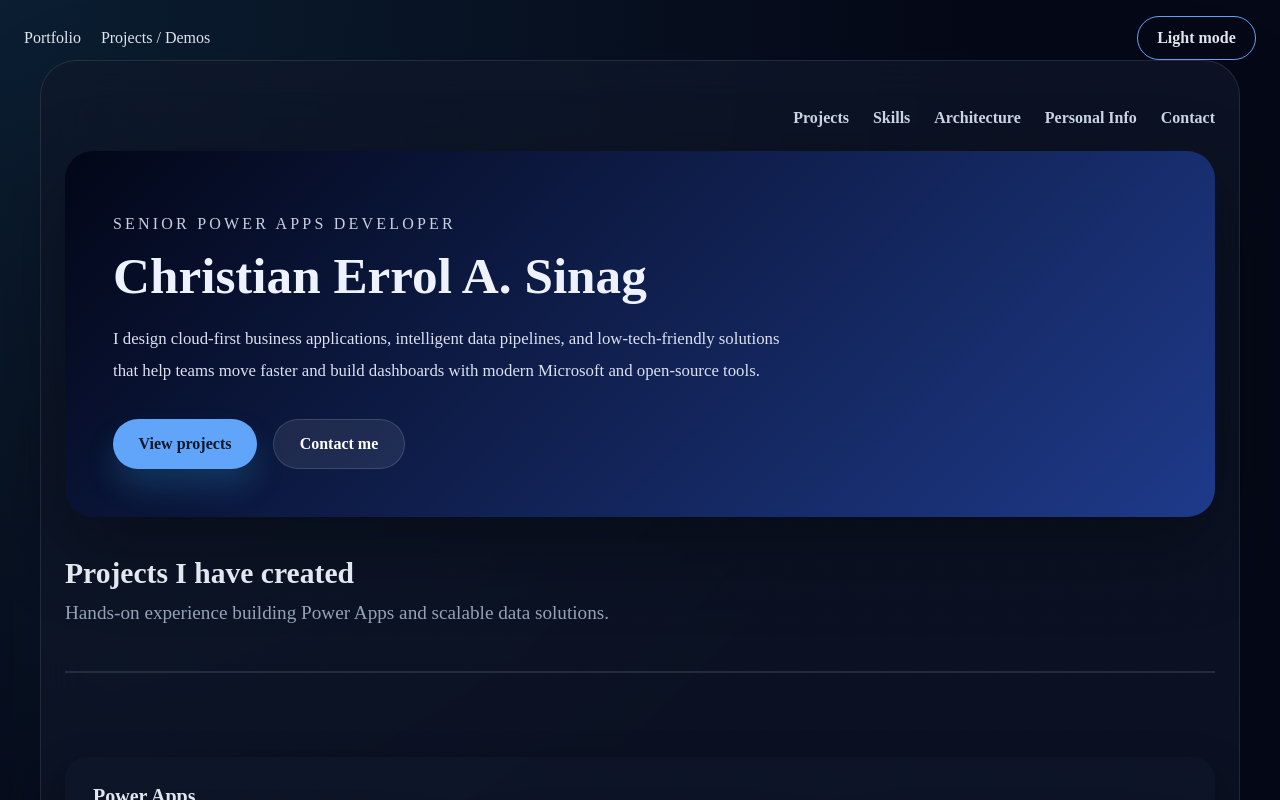
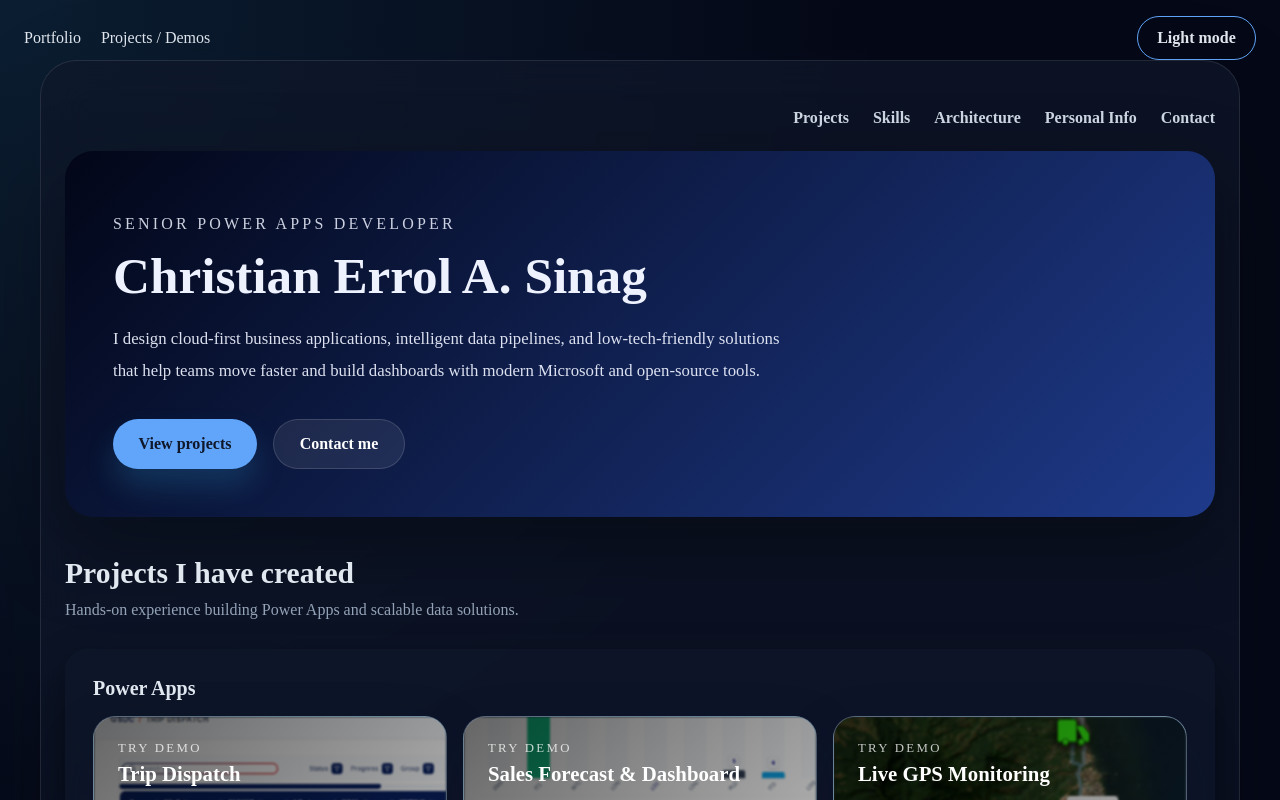
Before and after one commit to roooooool/CESWEB_PORTFOLIO, a React (Vite) app: page / in a window 1280 px wide. Shown: the top 800 px of the page. Built offline with nearby package versions, Linux system fonts and the light colour scheme.

Commit message:
fixed something

```diff
--- a/src/pages/css/PersonalInfo.css
+++ b/src/pages/css/PersonalInfo.css
@@ -13,13 +13,13 @@
 }
 
 /* ===== SECTION HEADER ===== */
-.section-header {
+.resume-page .section-header {
   margin-bottom: 60px;
   padding-bottom: 40px;
   border-bottom: 2px solid var(--architecture-border);
 }
 
-.section-header h1 {
+.resume-page .section-header h1 {
   font-size: 3.5rem;
   font-weight: 900;
   color: var(--text-heading);
@@ -32,7 +32,7 @@
   background-clip: text;
 }
 
-.section-header p {
+.resume-page .section-header p {
   font-size: 1.2rem;
   color: var(--text-muted);
   margin: 0;
```
